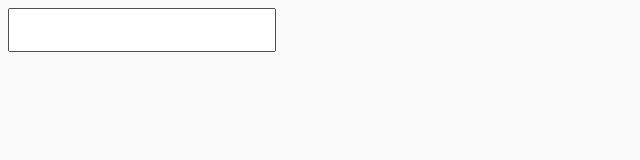
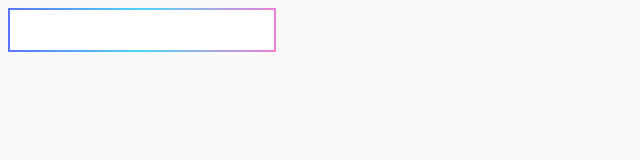
Before and after one commit to Olga-Salt/goit-js-hw-10, a website built with Parcel: page src/index.html in a window 1280 px wide. In both pictures the pointer is over the input 142 px from the left and 30 px from the top of the page. Shown: the whole page, without its empty margins (0-640 px from the left). Built offline with nearby package versions, Linux system fonts and the light colour scheme.

Commit message:
add input style

```diff
--- a/src/css/styles.css
+++ b/src/css/styles.css
@@ -18,3 +18,17 @@ body {
   max-width: 320px;
   margin-bottom: 16px;
 }
+
+#search-box{
+outline: none;
+
+}
+
+#search-box:hover,
+#search-box:focus {
+  border: 2px solid transparent;
+  border-image: linear-gradient(to right, #5976fa , #51d5f7,#eb81d4);
+  border-image-slice: 1;
+  border-radius: 10px;
+  border-color: transparent;
+}
```
